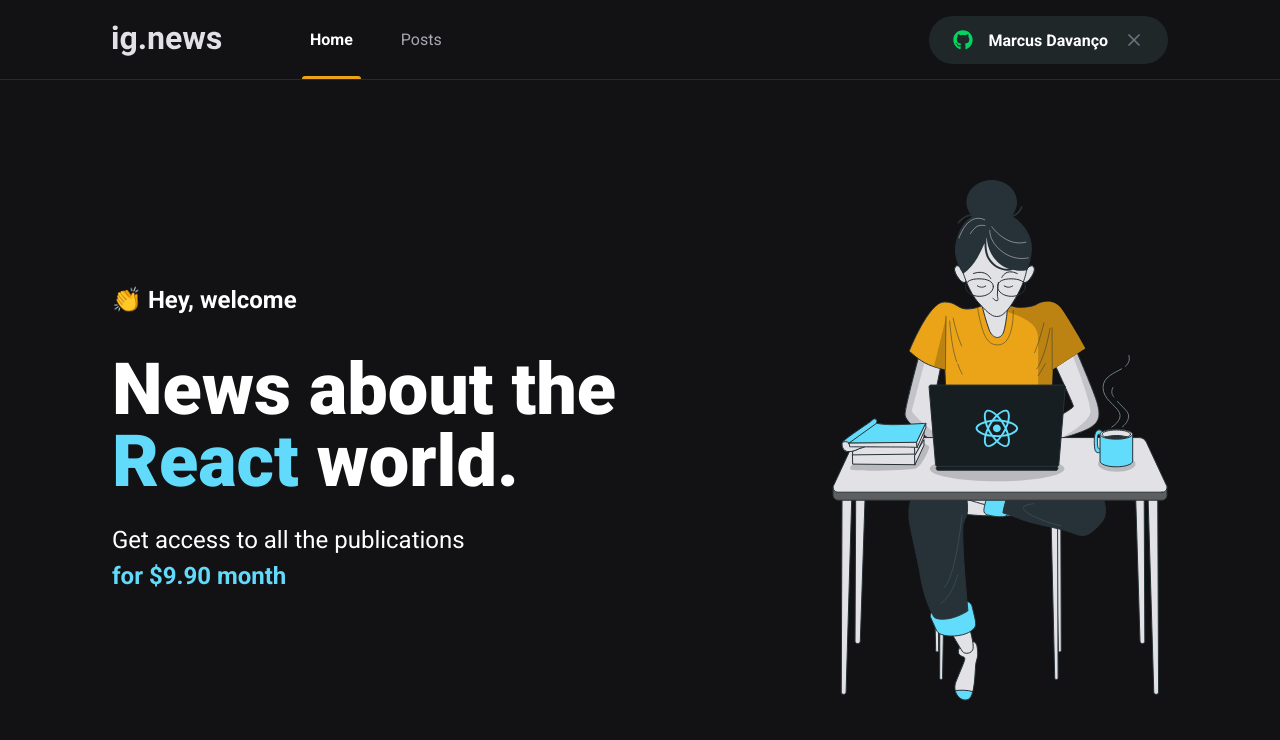
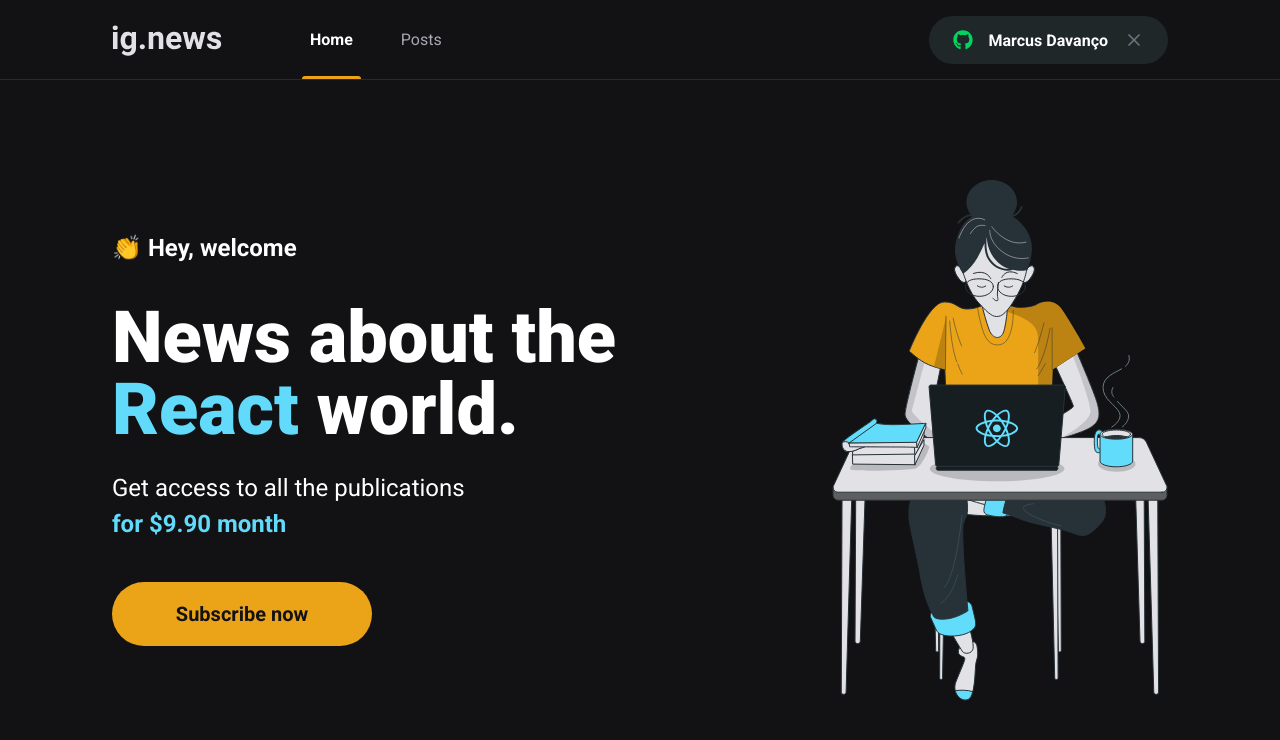
Before and after one commit to MarcusDavanco/Ignews, a Next.js app: page / in a window 1280 px wide. Shown: the top 740 px of the page. Built offline with nearby package versions, Linux system fonts and the light colour scheme.

Commit message:
feat: Componente: SubscribeButton

```diff
--- /dev/null
+++ b/src/components/Header/SubscribeButton/index.tsx
@@ -0,0 +1,9 @@
+import styles from "./styles.module.scss";
+
+export function SubscribeButton() {
+  return (
+    <button type="button" className={styles.subscribeButton}>
+      Subscribe now
+    </button>
+  );
+}
--- /dev/null
+++ b/src/components/Header/SubscribeButton/styles.module.scss
@@ -0,0 +1,20 @@
+.subscribeButton {
+  height: 4rem;
+  width: 260px;
+  border: 0;
+  border-radius: 2rem;
+  background: var(--yellow-500);
+  color: var(--gray-900);
+  font-size: 1.25rem;
+  font-weight: bold;
+
+  display: flex;
+  align-items: center;
+  justify-content: center;
+
+  transition: filter 0.2s;
+
+  &:hover {
+    filter: brightness(0.8);
+  }
+}
--- a/src/pages/home.module.scss
+++ b/src/pages/home.module.scss
@@ -39,4 +39,8 @@
       font-weight: bold;
     }
   }
+
+  button {
+    margin-top: 2.5rem;
+  }
 }
--- a/src/pages/index.tsx
+++ b/src/pages/index.tsx
@@ -1,4 +1,5 @@
 import Head from "next/head";
+import { SubscribeButton } from "../components/Header/SubscribeButton";
 
 import styles from "./home.module.scss";
 
@@ -19,6 +20,7 @@ export default function Home() {
             Get access to all the publications <br />
             <span>for $9.90 month</span>
           </p>
+          <SubscribeButton />
         </section>
         <img src="images/avatar.svg" alt="Girl coding" />
       </main>
```
